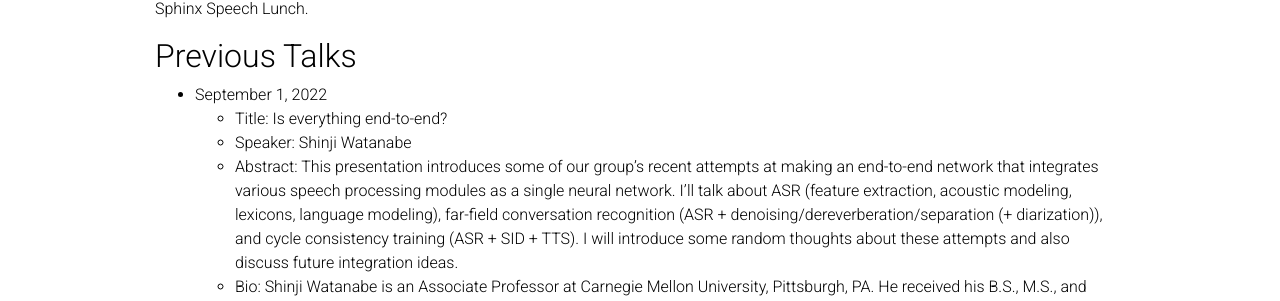
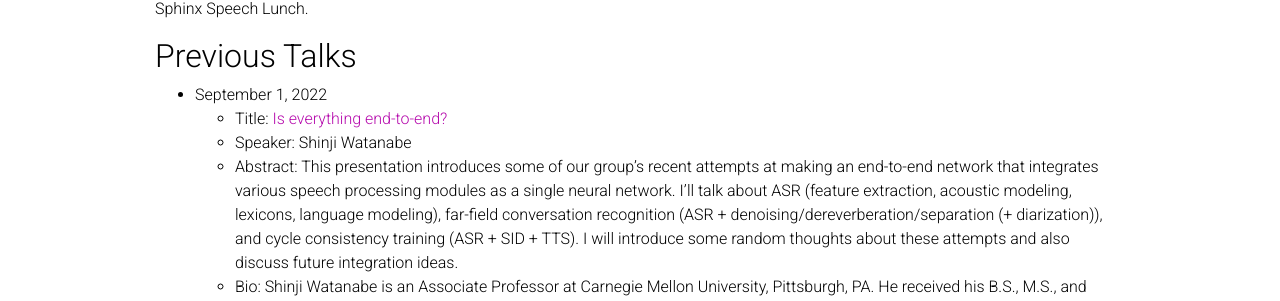
Before and after one commit to shinjiwlab/shinjiwlab.github.io, a Jekyll site: the page built from _pages/sphinx-lunch.md, in a window 1280 px wide and 900 px high, scrolled down 364 px. Shown: the part 151-452 px from the top of the window. Built offline with Jekyll 4.4.1, drawn with Linux system fonts in a browser that asks for light colours; nearby versions of some CDN libraries; a style sheet for code colours, icons or effects is not loaded; part of the change alters nothing that is shown.

```diff
--- a/_pages/sphinx-lunch.md
+++ b/_pages/sphinx-lunch.md
@@ -24,14 +24,15 @@ So, please subscribe to it if you're interested in the CMU speech!
 A tentative schedule can be found [here](https://docs.google.com/spreadsheets/d/1TOai33IkD7zAFBsNDkk29RRz5CpXN56vQRajlrs1kis/edit?usp=sharing). Please contant Yifan Peng (yifanpen@andrew.cmu.edu) if you would like to participate in our Sphinx Speech Lunch.
 
 ## Previous Talks
+
 - September 1, 2022
-  - Title: Is everything end-to-end?
+  - Title: [Is everything end-to-end?]({{ site.baseurl }}/assets/pdf/2022-09-01-shinji.pdf)
   - Speaker: Shinji Watanabe
   - Abstract: This presentation introduces some of our group's recent attempts at making an end-to-end network that integrates various speech processing modules as a single neural network. I'll talk about ASR (feature extraction, acoustic modeling, lexicons, language modeling), far-field conversation recognition (ASR + denoising/dereverberation/separation (+ diarization)), and cycle consistency training (ASR + SID + TTS). I will introduce some random thoughts about these attempts and also discuss future integration ideas.
   - Bio: Shinji Watanabe is an Associate Professor at Carnegie Mellon University, Pittsburgh, PA. He received his B.S., M.S., and Ph.D. (Dr. Eng.) degrees from Waseda University, Tokyo, Japan. He was a research scientist at NTT Communication Science Laboratories, Kyoto, Japan, from 2001 to 2011, a visiting scholar in Georgia institute of technology, Atlanta, GA in 2009, and a senior principal research scientist at Mitsubishi Electric Research Laboratories (MERL), Cambridge, MA USA from 2012 to 2017. Prior to the move to Carnegie Mellon University, he was an associate research professor at Johns Hopkins University, Baltimore, MD USA from 2017 to 2020. His research interests include automatic speech recognition, speech enhancement, spoken language understanding, and machine learning for speech and language processing. He has published more than 300 papers in peer-reviewed journals and conferences and received several awards, including the best paper award from the IEEE ASRU in 2019. He served as an Associate Editor of the IEEE Transactions on Audio Speech and Language Processing. He was/has been a member of several technical committees, including the APSIPA Speech, Language, and Audio Technical Committee (SLA), IEEE Signal Processing Society Speech and Language Technical Committee (SLTC), and Machine Learning for Signal Processing Technical Committee (MLSP).
 
 - August 8, 2022
-  - Title: [An Unified Understanding of Voice Conversion and its Medical Application](https://github.com/shinjiwlab/shinjiwlab.github.io/tree/source/assets/pdf/2022-08-08-voice_conversion.pdf)
+  - Title: [An Unified Understanding of Voice Conversion and its Medical Application]({{ site.baseurl }}/assets/pdf/2022-08-08-voice_conversion.pdf)
   - Speaker: Wen-Chin Huang (Nagoya University)
   - Abstract: Voice conversion (VC) is the task of converting one kind of speech to another without changing the linguistic contents, and is the second most popular research field in speech synthesis. With the rise of deep neural networks, there are more and more VC methods being proposed each year, and it might be hard to understand the difference of these methods at first sight. In this talk, I will provide my own, unified understanding of VC, and show that how most successful VC methods implement the same underlying framework. I will also introduce my recent works on dysarthric VC, as a showcase of an application of VC to medicine.
   - Bio: Wen-Chin Huang is currently a Ph.D. candidate at Nagoya University, Nagoya, Japan. He received the B.S. degree from National Taiwan University, Taipei, Taiwan, in 2018 and the M.S. degree from Nagoya University, Nagoya, Japan in 2021. He was the recipient of the Best Student Paper Award in ISCSLP2018, the Best Paper Award in APSIPA ASC 2021, and the research fellowship for young scientists (DC1) from the Japan Society for the Promotion of Science in 2021. He was a co-organizer of the Voice Conversion Challenge 2020 and VoiceMOS Challenge 2022. His research focuses on deep learning applications to speech processing, with a main focus in voice conversion and speech quality assessment.
```
Also changed, not shown: 1 other file.
